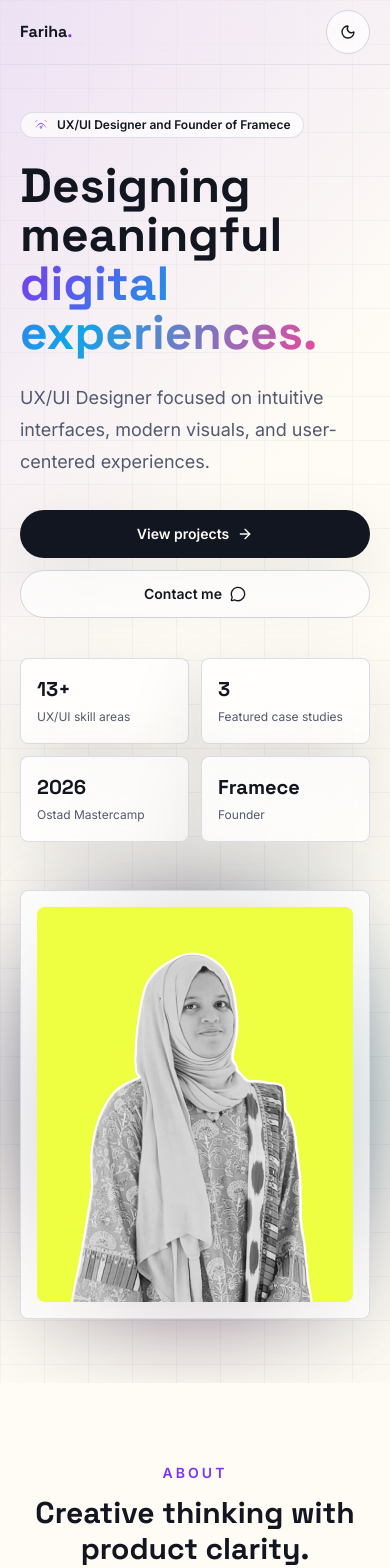
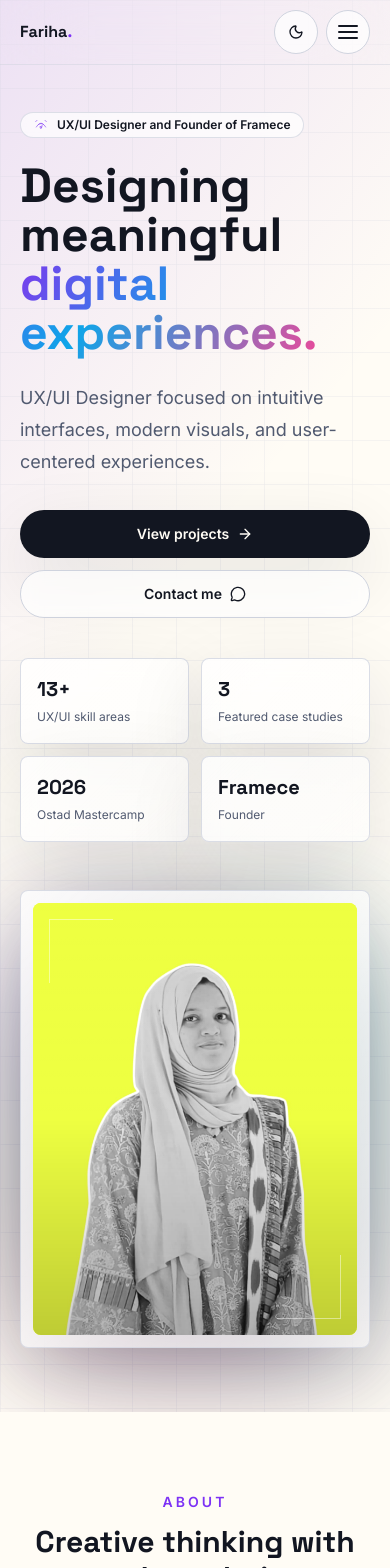
Before and after one commit to Omar-webcloud/Prity, a Next.js app: page / in a window 390 px wide. Shown: the top 1568 px of the page. Built offline with nearby package versions, Linux system fonts and the light colour scheme.

Commit message:
Refine dark mode, hero layout, and mobile navigation

```diff
--- a/app/globals.css
+++ b/app/globals.css
@@ -21,21 +21,21 @@
 }
 
 .dark {
-  --background: 252 39% 6%;
-  --foreground: 36 48% 92%;
-  --card: 252 33% 10%;
-  --card-foreground: 36 48% 92%;
-  --primary: 173 84% 52%;
-  --primary-foreground: 0 0% 100%;
-  --secondary: 52 96% 62%;
-  --secondary-foreground: 252 39% 6%;
-  --muted: 253 23% 15%;
-  --muted-foreground: 35 22% 68%;
-  --accent: 354 95% 72%;
-  --accent-foreground: 252 39% 6%;
-  --border: 35 20% 86%;
-  --input: 253 20% 25%;
-  --ring: 173 84% 52%;
+  --background: 232 36% 7%;
+  --foreground: 40 35% 94%;
+  --card: 233 31% 11%;
+  --card-foreground: 40 35% 94%;
+  --primary: 178 78% 48%;
+  --primary-foreground: 232 36% 7%;
+  --secondary: 43 94% 63%;
+  --secondary-foreground: 232 36% 7%;
+  --muted: 232 23% 16%;
+  --muted-foreground: 39 19% 69%;
+  --accent: 12 92% 70%;
+  --accent-foreground: 232 36% 7%;
+  --border: 225 22% 24%;
+  --input: 225 22% 24%;
+  --ring: 178 78% 48%;
 }
 
 * {
@@ -59,9 +59,9 @@ body {
 
 .dark body {
   background:
-    linear-gradient(116deg, rgba(16, 185, 129, 0.14) 0%, transparent 34%),
-    linear-gradient(241deg, rgba(255, 210, 63, 0.13) 0%, transparent 28%),
-    linear-gradient(180deg, hsl(252 39% 6%) 0%, hsl(260 34% 8%) 48%, hsl(210 46% 7%) 100%);
+    linear-gradient(115deg, rgba(23, 178, 163, 0.16) 0%, transparent 30rem),
+    linear-gradient(245deg, rgba(244, 170, 76, 0.13) 0%, transparent 27rem),
+    linear-gradient(180deg, hsl(232 36% 7%) 0%, hsl(238 32% 9%) 46%, hsl(219 40% 8%) 100%);
 }
 
 ::selection {
@@ -88,12 +88,12 @@ body {
 
 .dark .glass {
   background:
-    linear-gradient(135deg, rgba(255, 248, 229, 0.095), rgba(255, 248, 229, 0.035)),
-    linear-gradient(180deg, rgba(14, 165, 233, 0.04), transparent);
-  border-color: rgba(255, 244, 214, 0.16);
+    linear-gradient(135deg, rgba(255, 247, 225, 0.075), rgba(255, 247, 225, 0.025)),
+    linear-gradient(180deg, rgba(23, 178, 163, 0.045), transparent);
+  border-color: rgba(219, 212, 191, 0.14);
   box-shadow:
-    inset 0 1px 0 rgba(255, 255, 255, 0.08),
-    0 30px 90px rgba(0, 0, 0, 0.34);
+    inset 0 1px 0 rgba(255, 247, 225, 0.07),
+    0 30px 90px rgba(0, 0, 0, 0.36);
 }
 
 .text-gradient {
@@ -104,7 +104,7 @@ body {
 }
 
 .dark .text-gradient {
-  background: linear-gradient(118deg, #f7e7b4 0%, #27e0c2 42%, #ff7a8a 82%);
+  background: linear-gradient(118deg, #f4dfaa 0%, #22d0bd 45%, #f28a68 86%);
   -webkit-background-clip: text;
   background-clip: text;
 }
@@ -119,10 +119,10 @@ body {
 
 .dark .mesh-gradient {
   background:
-    linear-gradient(132deg, rgba(39, 224, 194, 0.48), transparent 31%),
-    linear-gradient(278deg, rgba(247, 201, 72, 0.28), transparent 34%),
-    linear-gradient(20deg, rgba(255, 122, 138, 0.28), transparent 38%),
-    linear-gradient(135deg, rgba(18, 13, 31, 0.98), rgba(10, 38, 41, 0.92));
+    linear-gradient(132deg, rgba(34, 208, 189, 0.38), transparent 31%),
+    linear-gradient(278deg, rgba(244, 170, 76, 0.24), transparent 34%),
+    linear-gradient(20deg, rgba(242, 138, 104, 0.22), transparent 38%),
+    linear-gradient(135deg, rgba(18, 23, 42, 0.98), rgba(10, 38, 41, 0.9));
 }
 
 .icon-mark {
@@ -131,8 +131,8 @@ body {
 }
 
 .dark .icon-mark {
-  color: #27e0c2;
-  filter: drop-shadow(0 12px 26px rgba(39, 224, 194, 0.24));
+  color: #22d0bd;
+  filter: drop-shadow(0 12px 26px rgba(34, 208, 189, 0.2));
 }
 
 .focus-ring {
--- a/components/portfolio-page.tsx
+++ b/components/portfolio-page.tsx
@@ -3,6 +3,7 @@
 import Image from "next/image";
 import Link from "next/link";
 import { motion } from "framer-motion";
+import { useState } from "react";
 import {
   ArrowRight,
   ChevronRight,
@@ -372,10 +373,16 @@ export function PortfolioPage() {
 }
 
 function Header() {
+  const [menuOpen, setMenuOpen] = useState(false);
+
   return (
     <header className="fixed inset-x-0 top-0 z-50 border-b border-border/50 bg-background/72 backdrop-blur-2xl">
       <Container className="flex h-16 items-center justify-between">
-        <a href="#home" className="focus-ring rounded-full font-display text-base font-bold">
+        <a
+          href="#home"
+          className="focus-ring rounded-full font-display text-base font-bold"
+          onClick={() => setMenuOpen(false)}
+        >
           Fariha<span className="text-primary">.</span>
         </a>
         <nav aria-label="Main navigation" className="hidden items-center gap-1 md:flex">
@@ -397,8 +404,60 @@ function Header() {
             </a>
           </Button>
           <ThemeToggle />
+          <button
+            type="button"
+            className="focus-ring relative grid h-11 w-11 place-items-center rounded-full border bg-card/70 md:hidden"
+            aria-label={menuOpen ? "Close navigation menu" : "Open navigation menu"}
+            aria-expanded={menuOpen}
+            onClick={() => setMenuOpen((open) => !open)}
+          >
+            <span
+              className={cn(
+                "absolute h-0.5 w-5 rounded-full bg-foreground transition",
+                menuOpen ? "rotate-45" : "-translate-y-1.5"
+              )}
+            />
+            <span
+              className={cn(
+                "absolute h-0.5 w-5 rounded-full bg-foreground transition",
+                menuOpen ? "opacity-0" : "opacity-100"
+              )}
+            />
+            <span
+              className={cn(
+                "absolute h-0.5 w-5 rounded-full bg-foreground transition",
+                menuOpen ? "-rotate-45" : "translate-y-1.5"
+              )}
+            />
+          </button>
         </div>
       </Container>
+      {menuOpen ? (
+        <Container className="pb-4 md:hidden">
+          <nav
+            aria-label="Mobile navigation"
+            className="glass grid gap-1 rounded-[8px] p-2"
+          >
+            {navItems.map(([label, href]) => (
+              <a
+                key={label}
+                href={href}
+                className="focus-ring rounded-[8px] px-4 py-3 text-sm font-semibold text-muted-foreground transition hover:bg-background/55 hover:text-foreground"
+                onClick={() => setMenuOpen(false)}
+              >
+                {label}
+              </a>
+            ))}
+            <a
+              href="mailto:hello@framece.design"
+              className="focus-ring mt-1 rounded-[8px] bg-foreground px-4 py-3 text-sm font-semibold text-background"
+              onClick={() => setMenuOpen(false)}
+            >
+              Email Fariha
+            </a>
+          </nav>
+        </Container>
+      ) : null}
     </header>
   );
 }
@@ -457,48 +516,27 @@ function Hero() {
           initial={{ opacity: 0, scale: 0.96, y: 20 }}
           animate={{ opacity: 1, scale: 1, y: 0 }}
           transition={{ duration: 0.75, ease: "easeOut", delay: 0.1 }}
-          className="relative mx-auto w-full max-w-xl"
+          className="relative mx-auto w-full max-w-[470px] lg:ml-auto"
         >
-          <div className="mesh-gradient absolute inset-8 -z-10 rounded-full blur-3xl" />
-          <div className="glass relative overflow-hidden rounded-[8px] p-4">
-            <div className="relative aspect-[4/5] overflow-hidden rounded-[8px] bg-muted">
+          <div className="mesh-gradient absolute inset-x-4 bottom-0 top-12 -z-10 rounded-[32px] opacity-75 blur-3xl" />
+          <div className="glass relative overflow-hidden rounded-[8px] p-3 sm:p-4">
+            <div className="absolute left-7 top-7 z-10 h-16 w-16 border-l border-t border-white/45" />
+            <div className="absolute bottom-7 right-7 z-10 h-16 w-16 border-b border-r border-white/45" />
+            <div className="relative aspect-[3/4] overflow-hidden rounded-[8px] bg-[#e9ff26]">
               <Image
                 src="/headshot.jpeg"
                 alt="Fariha Munir Prity"
                 fill
                 priority
                 sizes="(min-width: 1024px) 42vw, 90vw"
-                className="object-cover"
+                className="object-cover object-[50%_30%]"
               />
+              <div className="pointer-events-none absolute inset-0 bg-gradient-to-t from-black/20 via-transparent to-white/5 mix-blend-multiply" />
             </div>
           </div>
-          <FloatingCard className="left-0 top-10" title="Design Systems" value="Tokens + Components" />
-          <FloatingCard className="bottom-10 right-0" title="Prototype" value="Smooth user flows" />
         </motion.div>
       </Container>
     </section>
-  );
-}
-
-function FloatingCard({
-  className,
-  title,
-  value
-}: {
-  className?: string;
-  title: string;
-  value: string;
-}) {
-  return (
-    <motion.div
-      aria-hidden="true"
-      animate={{ y: [0, -10, 0] }}
-      transition={{ duration: 4, repeat: Infinity, ease: "easeInOut" }}
-      className={cn("glass absolute hidden rounded-[8px] p-4 shadow-glow sm:block", className)}
-    >
-      <p className="text-xs font-semibold uppercase tracking-[0.18em] text-primary">{title}</p>
-      <p className="mt-1 text-sm font-semibold">{value}</p>
-    </motion.div>
   );
 }
 
```
